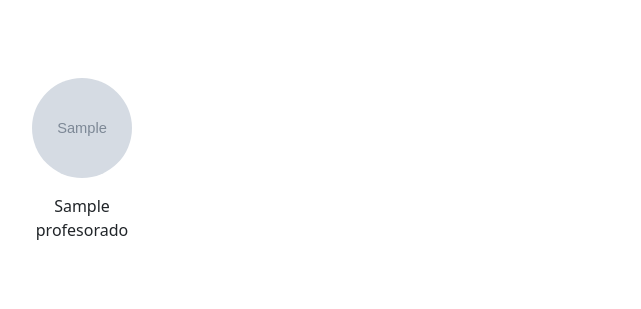
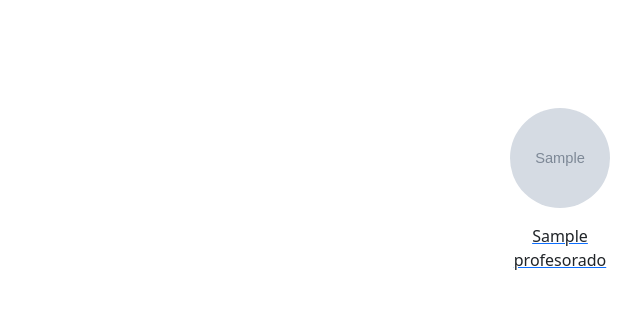
Before and after one commit to Javi0108/OT2023, a Django app: page /profesorado/ in a window 1280 px wide. Shown: the part 82-391 px from the top of the page, without its empty margins (80-721 px from the left). Run offline with Django 4.2, Linux system fonts and the light colour scheme; tables that the repository leaves empty hold one stand-in row (values such as "Sample post"); grey boxes marked "Sample" are stand-in pictures.

Commit message:
Listado y detalle de profesores

```diff
--- a/profesorado/admin.py
+++ b/profesorado/admin.py
@@ -6,3 +6,4 @@ from .models import Profesorado
 @admin.register(Profesorado)
 class ProfesoradoAdmin(admin.ModelAdmin):
     list_display = ['name', 'image', 'origen', 'edad', 'description']
+    prepopulated_fields = {'slug': ('name',)}
--- a/profesorado/models.py
+++ b/profesorado/models.py
@@ -2,7 +2,8 @@ from django.db import models
 
 
 class Profesorado(models.Model):
-    name = models.CharField(max_length=200)
+    name = models.CharField(max_length=200, default='')
+    slug = models.SlugField(max_length=250, default='')
     image = models.ImageField(upload_to='media/%Y/%m/%d', blank=True)
     origen = models.TextField(blank=True)
     edad = models.IntegerField()
--- a/profesorado/static/css/style.css
+++ b/profesorado/static/css/style.css
@@ -12,12 +12,21 @@
     padding-bottom: 5%;
 }
 
-.card {
-    width: 10rem;
+#personCard {
+    margin-top: 20px;
+    padding: 10px;
+    width: 150px;
     border-color: #fff;
     display: flex;
     flex-direction: column;
     align-items: center;
+    justify-items: center;
+    border-radius: 4px;
+    transition: all 0.2s ease-in-out;
+}
+
+#personCard:hover {
+    box-shadow: 5px 5px 5px 5px rgba(148, 148, 148, 0.3);
 }
 
 #imgCard {
--- a/profesorado/templates/profes/list.html
+++ b/profesorado/templates/profes/list.html
@@ -5,15 +5,23 @@
 {% endblock %}
 {% block content %}
   <div class="container text-center">
-    <div class="row align-items-start">
+    <div class="row justify-content-center align-content-center">
       {% for profe in profes %}
-        <div class="col">
-          <div class="card">
-            <img id="imgCard" src="{% if profe.image %}{{ profe.image.url }}{% else %}{% static "img/no_image.jpg" %}{% endif %}" class="card-img-top" />
-            <div class="card-body">
-              <p class="card-title">{{ profe.name }}</p>
+        <div class="col-2 justify-content-center" style="display: flex;">
+          <a href="{% url 'profesorado:profesorado_detail' profe.slug %}">
+            <div class="card" id="personCard">
+              <img id="imgCard"
+                src="{% if profe.image %}
+                  {{ profe.image.url }}
+                {% else %}
+                  {% static 'img/no_image.jpg' %}
+                {% endif %}"
+                class="card-img-top" />
+              <div class="card-body">
+                <p class="card-title">{{ profe.name }}</p>
+              </div>
             </div>
-          </div>
+          </a>
         </div>
       {% endfor %}
     </div>
--- a/profesorado/urls.py
+++ b/profesorado/urls.py
@@ -6,5 +6,5 @@ app_name = 'profesorado'
 urlpatterns = [
     # post views
     path('', views.profesorado_list, name='profesorado_list'),
-    # path('<str:name>/', views.profesorado_detail, name='profesorado_detail'),
+    path('<slug:profe_slug>/', views.profesorado_detail, name='profesorado_detail'),
 ]
--- a/profesorado/views.py
+++ b/profesorado/views.py
@@ -1,4 +1,4 @@
-from django.shortcuts import render
+from django.shortcuts import get_object_or_404, render
 
 from .models import Profesorado
 
@@ -12,4 +12,6 @@ def profesorado_list(request):
     return render(request, 'profes/list.html', {'profes': profes})
 
 
-# def profesorado_detail():
+def profesorado_detail(request, profe_slug: str):
+    profe = get_object_or_404(Profesorado, slug=profe_slug)
+    return render(request, 'profes/detail.html', {'profe': profe})
```
Also changed, not shown: profesorado/templates/profes/detail.html (+10 -0 lines).
